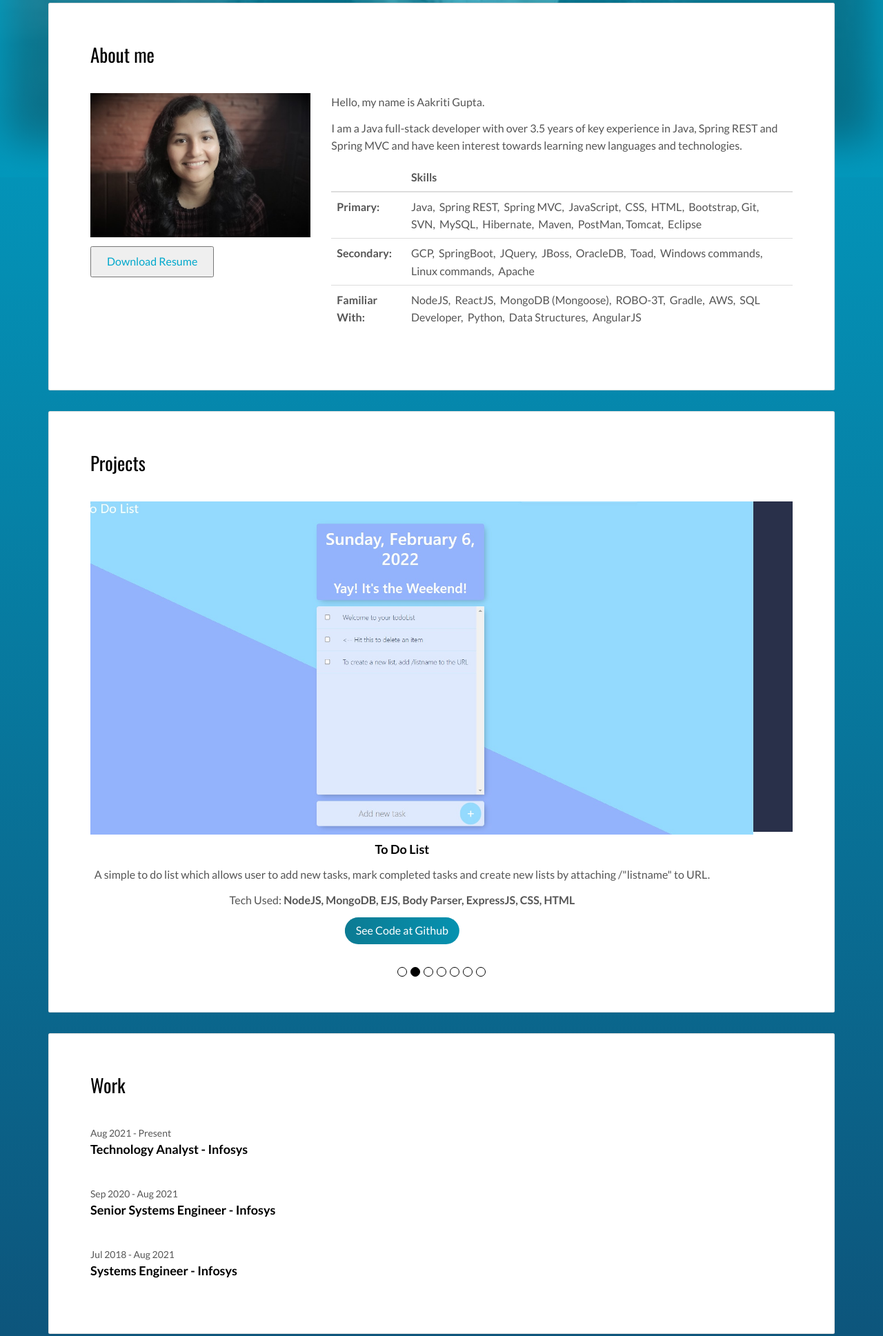
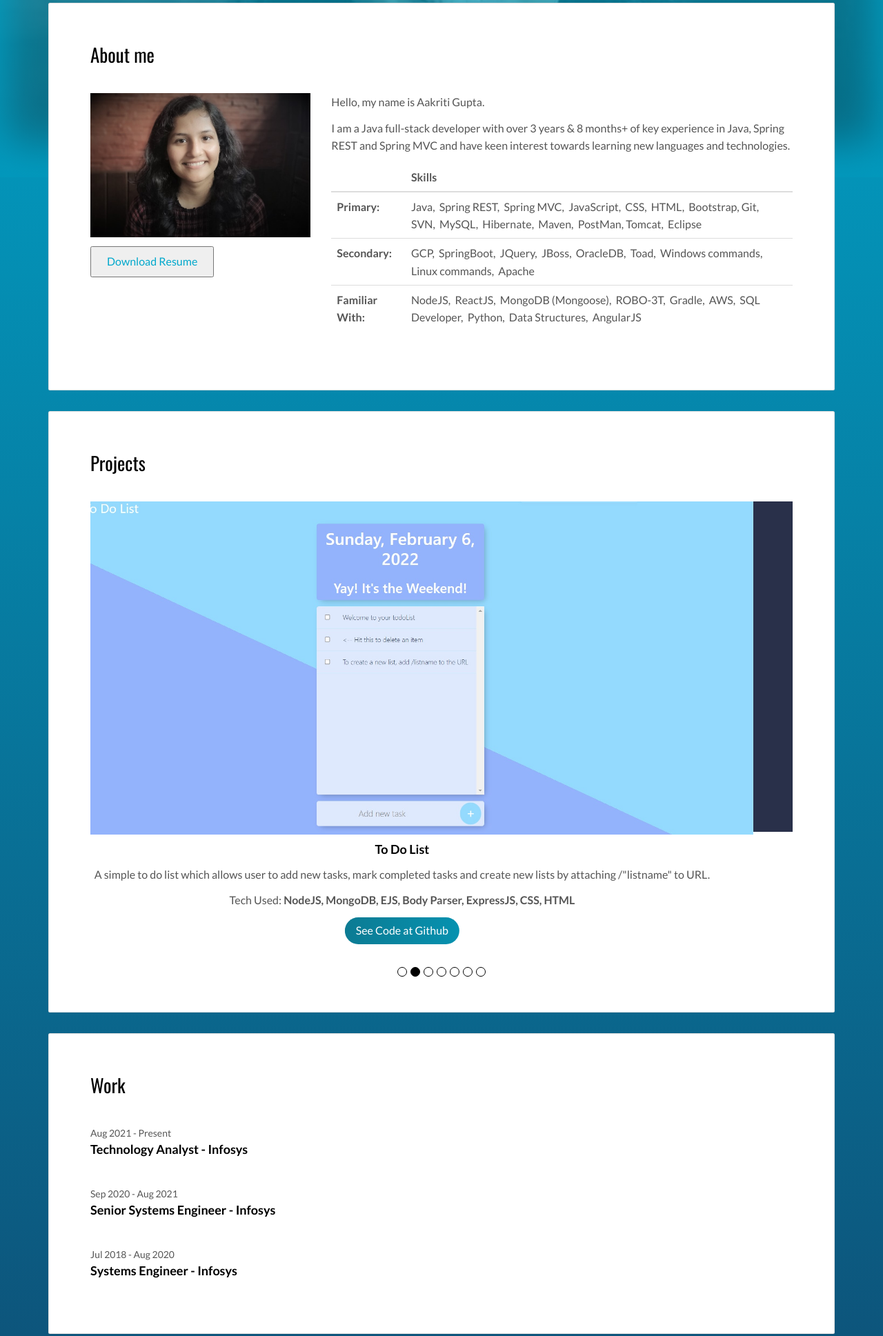
Before and after one commit to Aakritigupta12/aakritigupta1203, a plain HTML site: page index.html in a window 1280 px wide. Shown: the part 303-2240 px from the top of the page at 69% size. Drawn offline with nearby package versions, Linux system fonts and the light colour scheme.

Commit message:
Update index.html

```diff
--- a/index.html
+++ b/index.html
@@ -75,7 +75,7 @@
               <div class="col-md-8">
 
               <p>Hello, my name is Aakriti Gupta. </p>
-                <p>I am a Java full-stack developer with over 3.5 years of key experience in Java, Spring REST and Spring MVC and have keen interest towards learning new languages and technologies.</p>
+                <p>I am a Java full-stack developer with over 3 years & 8 months+ of key experience in Java, Spring REST and Spring MVC and have keen interest towards learning new languages and technologies.</p>
                 <table class="table table-sm">
                   <thead>
                     <tr>
@@ -245,7 +245,7 @@
             </div>
 
             <div class="work-experience">
-              <small class="date">Jul 2018 - Aug 2021</small>
+              <small class="date">Jul 2018 - Aug 2020</small>
               <h3 class="h5 date-title">Systems Engineer - <a href="https://www.infosys.com/" title="Infosys">Infosys</a></h3>
             </div>
           </div>
```
